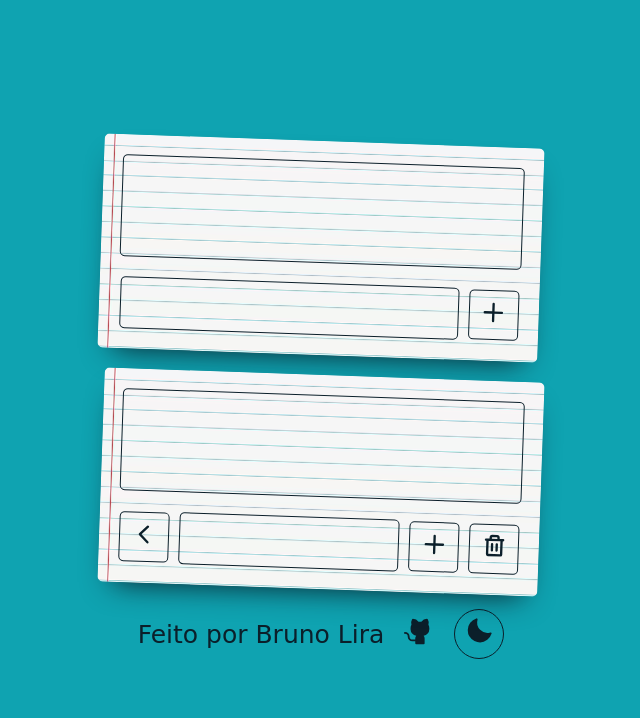
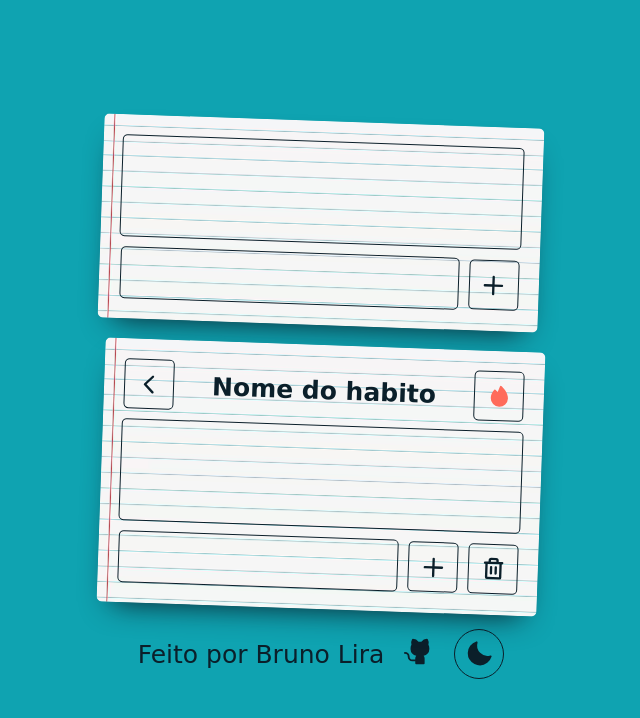
Before and after one commit to brunolieps/to-do-list, a plain HTML site: page index.html in a window 1280 px wide. Shown: the whole page, without its empty margins (319-959 px from the left). Drawn offline with Linux system fonts and the light colour scheme; a web font is replaced by a local one.

Commit message:
Header do habito

```diff
--- a/index.html
+++ b/index.html
@@ -31,16 +31,26 @@
     </div>
 
     <div class="container">
-        <div id="list-container">
-            <ul id="item-list"></ul>
-        </div>
-        <div class="button-container">
+        <div class="header">
             <button id="back">
                 <svg xmlns="http://www.w3.org/2000/svg" width="25" height="25" viewBox="0 0 256 256">
                     <path d="M168.49,199.51a12,12,0,0,1-17,17l-80-80a12,12,0,0,1,0-17l80-80a12,12,0,0,1,17,17L97,128Z">
                     </path>
                 </svg>
             </button>
+            <h1>Nome do habito</h1>
+            <button>
+                <svg xmlns="http://www.w3.org/2000/svg" width="25" height="25" fill="var(--accent)" viewBox="0 0 256 256">
+                    <path
+                        d="M143.38,17.85a8,8,0,0,0-12.63,3.41l-22,60.41L84.59,58.26a8,8,0,0,0-11.93.89C51,87.53,40,116.08,40,144a88,88,0,0,0,176,0C216,84.55,165.21,36,143.38,17.85Z">
+                    </path>
+                </svg>
+            </button>
+        </div>
+        <div id="list-container">
+            <ul id="item-list"></ul>
+        </div>
+        <div class="button-container">
             <input type="text" id="item-name">
             <button id="add">
                 <svg xmlns="http://www.w3.org/2000/svg" width="25" height="25" viewBox="0 0 256 256">
--- a/style.css
+++ b/style.css
@@ -36,6 +36,10 @@ body {
 }
 
 button {
+    display: flex;
+    align-items: center;
+    justify-content: center;
+
     background-color: var(--zeroopacity);
     min-width: 50px;
     min-height: 50px;
@@ -94,7 +98,7 @@ input {
     flex-direction: column;
     align-items: center;
     justify-content: center;
-    gap: 20px;
+    gap: 10px;
 
     width: calc(100vw - 80px);
     max-width: 400px;
@@ -230,6 +234,14 @@ input {
     }
 }
 
+.header {
+    display: flex;
+    gap: 10px;
+    align-items: center;
+    justify-content: space-between;
+    width: 100%;
+}
+
 .button-container {
     display: flex;
     gap: 10px;
```
